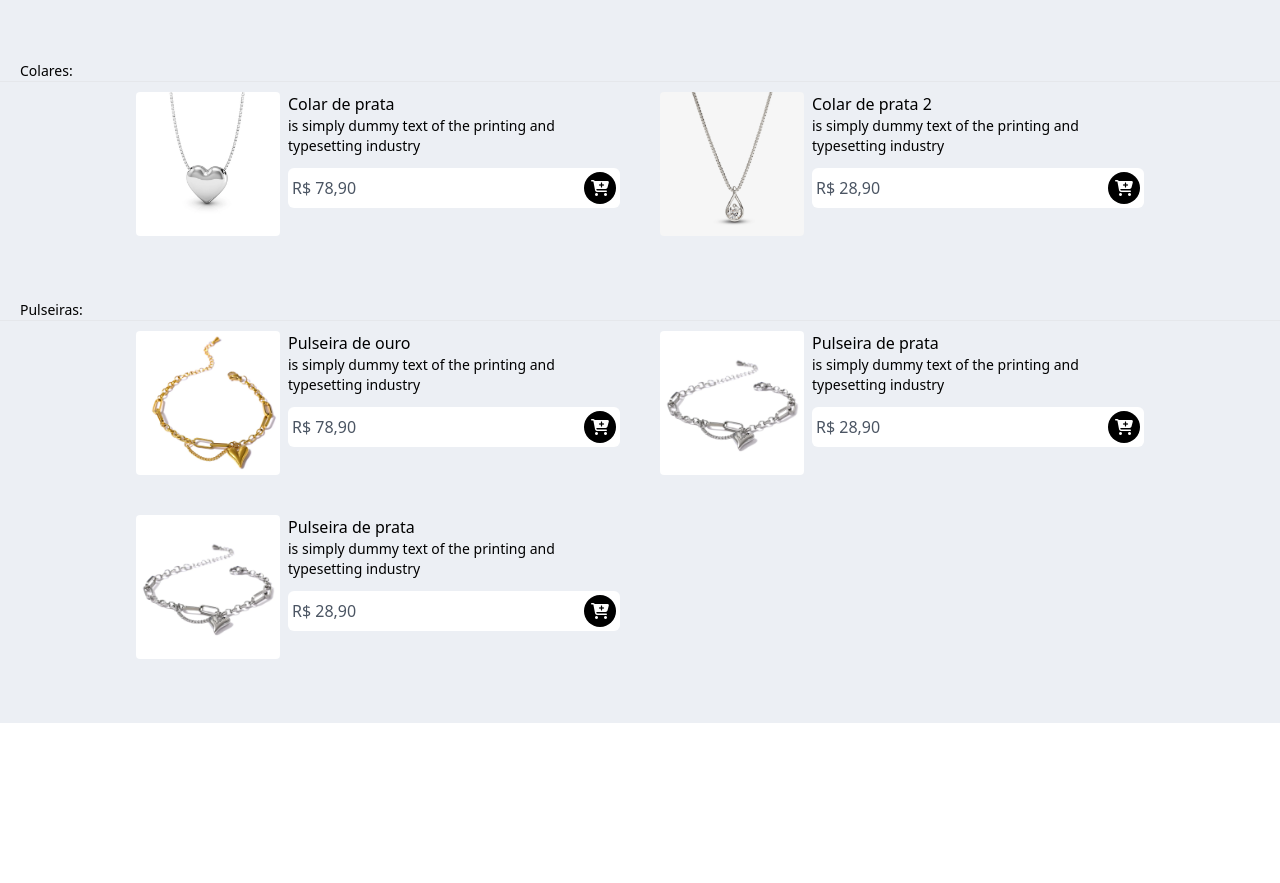
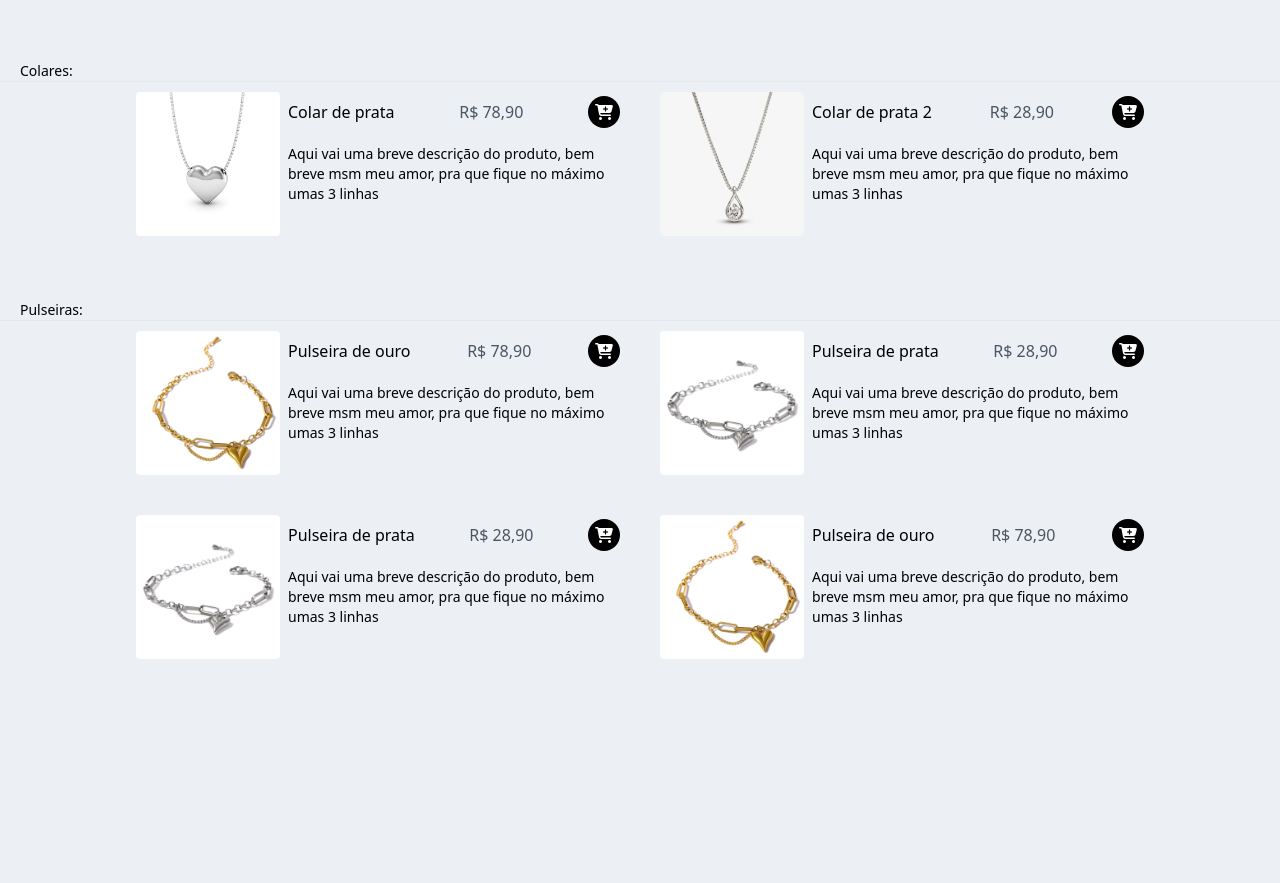
Before and after one commit to devdotcom1/loja, a website: page index.html in a window 1280 px wide. Shown: the part 769-1652 px from the top of the page. After the commit the page ends 1492 px from the top, so only its background shows below. Drawn offline with Linux system fonts and the light colour scheme.

Commit message:
Update index.html
loja

```diff
--- a/index.html
+++ b/index.html
@@ -201,13 +201,17 @@
                     class=" w-36 h-36  hover:scale-110 hover:-rotate-2 duration-300 rounded">
 
                     <div>
+                        <div class="flex items-center justify-between mb-3">
                             <p>Colar de prata</p>
-                        <p class="text-sm">is simply dummy text of the printing and typesetting industry</p>
-                    <div class="flex items-center gap-2 justify-between mt-3 bg-white px-1 rounded-md">
                               <p class="text-gray-600">R$ 78,90</p>
                         <button class="mt-1 mb-1 bg bg-black w-8 h-8 rounded-full add-to-cart-btn" data-name="Colar de prata" data-price="78.90" data-img="./assets/colar.webp">
                             <i class="fa fa-cart-plus text-white"></i>
                         </button>
+                        </div>
+
+                        <p class="text-sm">Aqui vai uma breve descrição do produto, bem breve msm meu amor, pra que fique no máximo umas 3 linhas </p>
+                    <div class="flex items-center gap-2 justify-between mt-3 bg-white px-1 rounded-md">
+
                     </div>
                     </div>
                 </div>
@@ -220,13 +224,17 @@
                         class=" w-36 h-36  hover:scale-110 hover:-rotate-2 duration-300 rounded">
 
                         <div>
+                            <div class="flex items-center justify-between mb-3">
                                 <p>Colar de prata 2</p>
-                            <p class="text-sm">is simply dummy text of the printing and typesetting industry</p>
-                        <div class="flex items-center gap-2 justify-between mt-3 bg-white px-1 rounded-md">
                                 <p class="text-gray-600">R$ 28,90</p>
                             <button class="mt-1 mb-1 bg bg-black w-8 h-8 rounded-full add-to-cart-btn" data-name="Colar de prata 2" data-price="28.90" data-img="./assets/colar2.png">
                                 <i class="fa fa-cart-plus text-white"></i>
                             </button>
+                            </div>
+
+                            <p class="text-sm">Aqui vai uma breve descrição do produto, bem breve msm meu amor, pra que fique no máximo umas 3 linhas </p>
+                        <div class="flex items-center gap-2 justify-between mt-3 bg-white px-1 rounded-md">
+
                         </div>
                         </div>
                     </div>
@@ -243,13 +251,17 @@
                     class=" w-36 h-36  hover:scale-110 hover:-rotate-2 duration-300 rounded">
 
                     <div>
+                        <div class="flex items-center justify-between mb-3">
                             <p>Pulseira de ouro</p>
-                        <p class="text-sm">is simply dummy text of the printing and typesetting industry</p>
-                    <div class="flex items-center gap-2 justify-between mt-3 bg-white px-1 rounded-md">
                             <p class="text-gray-600">R$ 78,90</p>
                             <button class="mt-1 mb-1 bg bg-black w-8 h-8 rounded-full add-to-cart-btn" data-name="Pulseira de ouro" data-price="78.90" data-img="./assets/pulseira.webp">
                                 <i class="fa fa-cart-plus text-white"></i>
                             </button>
+                        </div>
+
+                        <p class="text-sm">Aqui vai uma breve descrição do produto, bem breve msm meu amor, pra que fique no máximo umas 3 linhas </p>
+                    <div class="flex items-center gap-2 justify-between mt-3 bg-white px-1 rounded-md">
+
                     </div>
                     </div>
                 </div>
@@ -262,13 +274,17 @@
                         class=" w-36 h-36  hover:scale-110 hover:-rotate-2 duration-300 rounded">
 
                         <div>
+                            <div class="flex items-center justify-between mb-3">
                                 <p>Pulseira de prata</p>
-                            <p class="text-sm">is simply dummy text of the printing and typesetting industry</p>
-                        <div class="flex items-center gap-2 justify-between mt-3 bg-white px-1 rounded-md">
                                 <p class="text-gray-600">R$ 28,90</p>
                                 <button class="mt-1 mb-1 bg bg-black w-8 h-8 rounded-full add-to-cart-btn" data-name="Pulseira de prata" data-price="28.90" data-img="./assets/pulseira2.webp">
                                     <i class="fa fa-cart-plus text-white"></i>
                                 </button>
+                            </div>
+
+                            <p class="text-sm">Aqui vai uma breve descrição do produto, bem breve msm meu amor, pra que fique no máximo umas 3 linhas </p>
+                        <div class="flex items-center gap-2 justify-between mt-3 bg-white px-1 rounded-md">
+
                         </div>
                         </div>
                     </div>
@@ -281,17 +297,47 @@
                         class=" w-36 h-36  hover:scale-110 hover:-rotate-2 duration-300 rounded">
 
                         <div>
+                            <div class="flex items-center justify-between mb-3">
                                 <p>Pulseira de prata</p>
-                            <p class="text-sm">is simply dummy text of the printing and typesetting industry</p>
-                        <div class="flex items-center gap-2 justify-between mt-3 bg-white px-1 rounded-md">
                                 <p class="text-gray-600">R$ 28,90</p>
                                 <button class="mt-1 mb-1 bg bg-black w-8 h-8 rounded-full add-to-cart-btn" data-name="Pulseira de prata" data-price="28.90" data-img="./assets/pulseira2.webp">
                                     <i class="fa fa-cart-plus text-white"></i>
                                 </button>
                             </div>
+
+                            <p class="text-sm">Aqui vai uma breve descrição do produto, bem breve msm meu amor, pra que fique no máximo umas 3 linhas </p>
+                        <div class="flex items-center gap-2 justify-between mt-3 bg-white px-1 rounded-md">
+
+                        </div>
                         </div>
                     </div>
             <!-- Produto Item -->
+
+             <!-- Produto Item -->
+        <div class="flex gap-2">
+            <img src="./assets/pulseira.webp"
+                    alt="Anel bonito"
+                    class=" w-36 h-36  hover:scale-110 hover:-rotate-2 duration-300 rounded">
+
+                    <div>
+                        <div class="flex items-center justify-between mb-3">
+                            <p>Pulseira de ouro</p>
+                            <p class="text-gray-600">R$ 78,90</p>
+                            <button class="mt-1 mb-1 bg bg-black w-8 h-8 rounded-full add-to-cart-btn" data-name="Pulseira de ouro" data-price="78.90" data-img="./assets/pulseira.webp">
+                                <i class="fa fa-cart-plus text-white"></i>
+                            </button>
+                        </div>
+
+                        <p class="text-sm">Aqui vai uma breve descrição do produto, bem breve msm meu amor, pra que fique no máximo umas 3 linhas </p>
+                    <div class="flex items-center gap-2 justify-between mt-3 bg-white px-1 rounded-md">
+
+                    </div>
+                    </div>
+                </div>
+        <!-- Produto Item -->
+
+
+
 
     </main>
 
@@ -335,9 +381,7 @@
 <!-- Fim Modal Produto -->
 
 <!-- FOOTER -->
-<footer class="h-40 bg-white">
 
-</footer>
 <!-- FIM FOOTER -->
 <script src="script.js"></script>
 </body>
```
Lines whose indentation alone changed are shown as unchanged.
